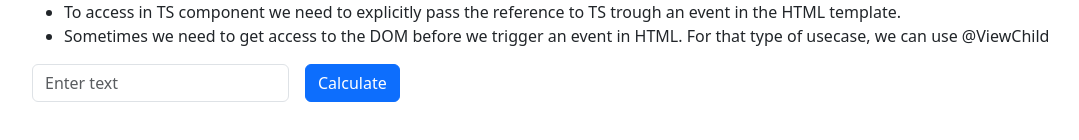
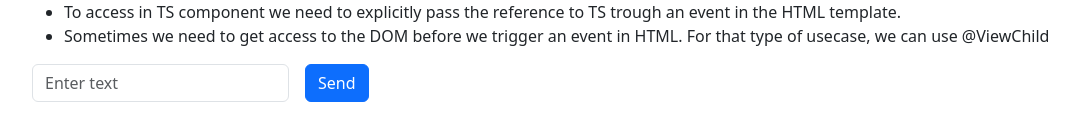
Before and after one commit to nkunic/angular-z2h-example-template-reference-viewchild, an Angular app: page / in a window 1280 px wide. Shown: the part 192-332 px from the top of the page, without its empty margins (50-1129 px from the left). Built offline with nearby package versions, Linux system fonts and the light colour scheme.

Commit message:
2 files modified

```diff
--- a/src/app/app.component.html
+++ b/src/app/app.component.html
@@ -31,8 +31,12 @@
       </div>
     </div>
     <div class="col-4">
-      <button type="button" class="btn btn-primary" (click)="sendInput(myInput)">
-        Calculate
+      <button
+        type="button"
+        class="btn btn-primary"
+        (click)="sendInput(myInput)"
+      >
+        Send
       </button>
     </div>
   </form>
--- a/src/app/app.component.ts
+++ b/src/app/app.component.ts
@@ -7,6 +7,6 @@ import { Component } from '@angular/core';
 })
 export class AppComponent {
   sendInput(input) {
-    console.log(input);
+    console.log(input.value);
   }
 }
```
